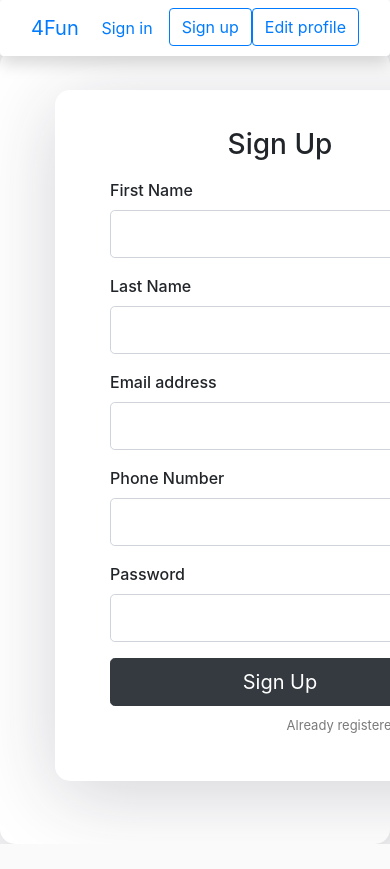
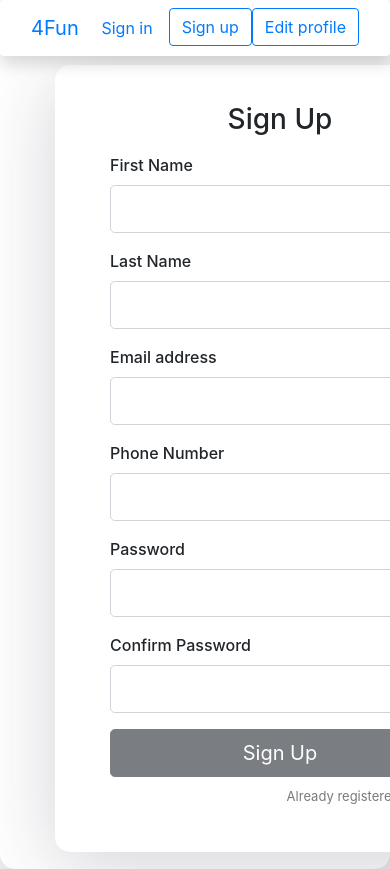
Before and after one commit to asenyk/4fun, a Vue app: page /signup in a window 390 px wide. Shown: the top 869 px of the page. Before the commit the page ends 844 px from the top, so only its background shows below. Built offline with nearby package versions, Linux system fonts and the light colour scheme.

Commit message:
validation Phone Number

```diff
--- a/src/assets/global.css
+++ b/src/assets/global.css
@@ -81,6 +81,6 @@ label {
 .forgot-password a {
     color: #007bff;
 }
-.errorEmail {
+.error {
     color: red;
 }
--- a/src/components/Signup.vue
+++ b/src/components/Signup.vue
@@ -23,20 +23,25 @@
           v-model="user.emailAddress"
           @blur="$v.user.emailAddress.$touch()"
         />
-
-<!--        error - {{ $v.user.emailAddress.$error }}-->
-<!--        <p>required - {{ $v.user.emailAddress.required }}</p>-->
-<!--        <p>email &#45;&#45;{{ $v.user.emailAddress.email }}</p>-->
-
       </div>
-      <div v-if="$v.user.emailAddress.$error" class="errorEmail">
+      <div v-if="$v.user.emailAddress.$error" class="error">
         <span v-if="!$v.user.emailAddress.required || $v.$touch()">Email is required</span>
         <span v-else>Email is invalid</span>
       </div>
 
       <div class="form-group">
         <label>Phone Number</label>
-        <input type="tel" class="form-control form-control-lg" v-model="user.phoneNumber"/>
+        <input type="tel" class="form-control form-control-lg"
+               :class="{ 'is-invalid': submitted && $v.user.phoneNumber.$error }"
+               v-model="user.phoneNumber"
+               @blur="$v.user.phoneNumber.$touch()"
+        />
+      </div>
+      <div v-if="$v.user.phoneNumber.$error" class="error">
+        <span v-if="!$v.user.phoneNumber.required || $v.$touch()"> phone is required</span>
+        <span v-if="!$v.user.phoneNumber.numeric"> Its not a number</span>
+        <span v-if="!$v.user.phoneNumber.maxLength || !$v.user.phoneNumber.minLength"> Number must have 10 numbers  </span>
+        <span v-else>phone is invalid</span>
       </div>
 
       <div class="form-group">
@@ -44,7 +49,16 @@
         <input type="password" class="form-control form-control-lg" v-model="user.password"/>
       </div>
 
-      <button type="button" :disabled="$v.invalid" class="btn btn-dark btn-lg btn-block" @click="addData()">Sign Up</button>
+      <div class="form-group">
+        <label>Confirm Password</label>
+        <input type="password" class="form-control form-control-lg" v-model="user.confirmPassword"/>
+      </div>
+
+      <button type="button" :disabled="$v.$invalid"
+              class="btn btn-dark btn-lg btn-block"
+              @click="addData()">
+        Sign Up
+      </button>
 
       <p class="forgot-password text-right">
         Already registered
@@ -56,7 +70,7 @@
 
 <script>
 import axios from 'axios'
-import { required, email } from 'vuelidate/lib/validators'
+import { required, email, numeric, maxLength, minLength, sameAs } from 'vuelidate/lib/validators'
 
 export default {
   name: 'Signup',
@@ -67,14 +81,18 @@ export default {
         lastName: '',
         emailAddress: '',
         phoneNumber: '',
-        password: ''
+        password: '',
+        confirmPassword: ''
       },
       submitted: false
     }
   },
   validations: {
     user: {
-      emailAddress: { required, email }
+      emailAddress: { required, email },
+      phoneNumber: { required, numeric, maxLength: maxLength(10), minLength: minLength(10) },
+      password: { required, minLength: minLength(6) },
+      confirmPassword: { required, sameAsPassword: sameAs('password') }
     }
 
   },
```
